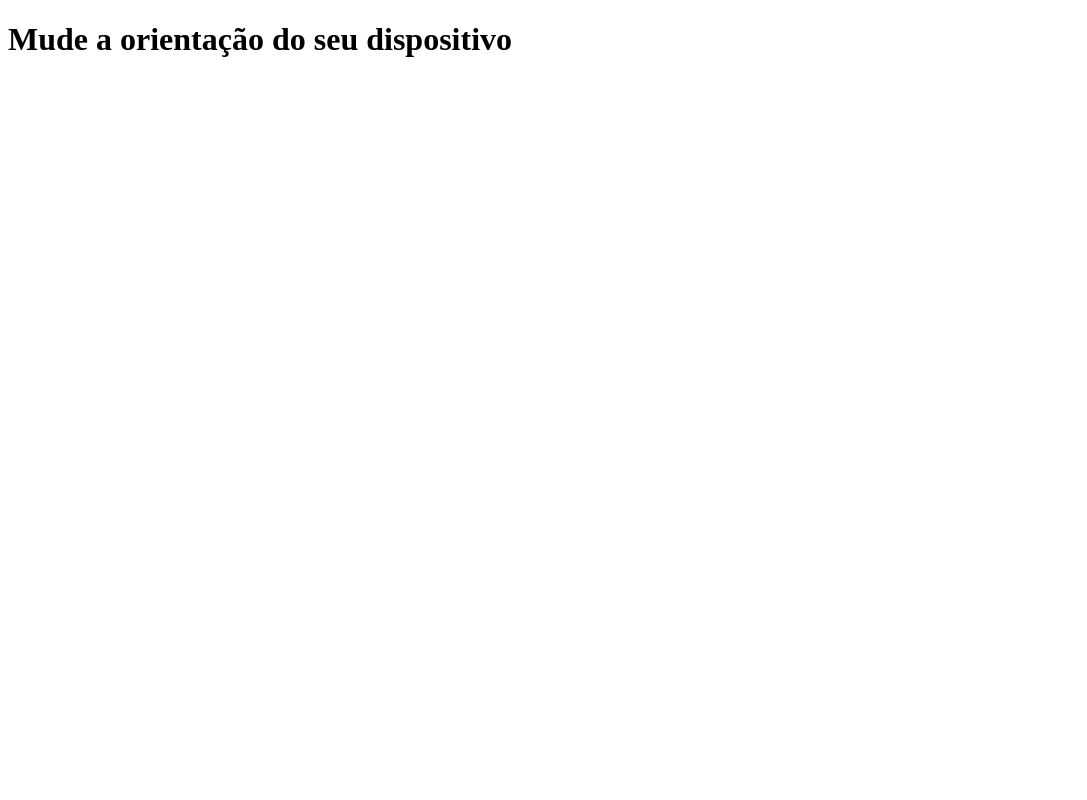
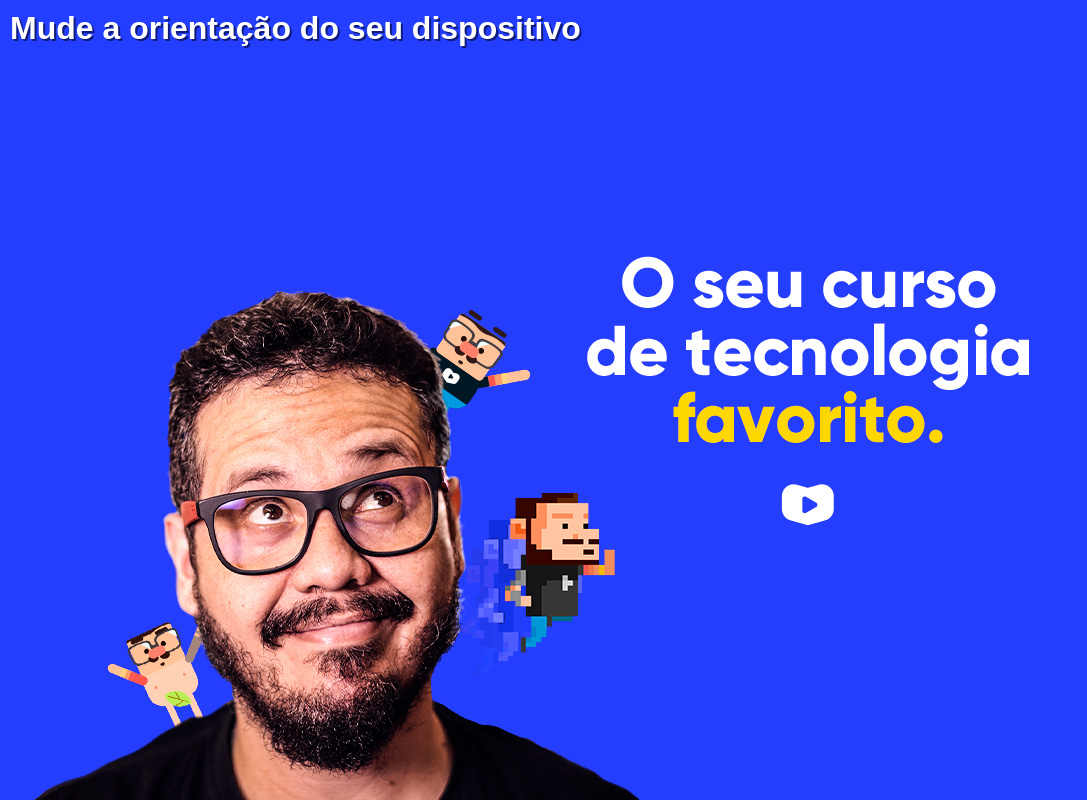
Before and after one commit to Princesval/html-css, a plain HTML site: page exercicios/ex026/mq002/index.html in a window 1280 px wide. Shown: the whole page, without its empty margins (0-1087 px from the left). Drawn offline with Linux system fonts and the light colour scheme.

Commit message:
ex 002 mq

```diff
--- a/exercicios/ex026/mq002/estilos/paisagem.css
+++ b/exercicios/ex026/mq002/estilos/paisagem.css
@@ -1 +1,6 @@
 @charset "UTF-8";
+
+body {
+    background-image: url(../imagens/cev-landscape.jpg);
+    background-position: left bottom;
+}
--- a/exercicios/ex026/mq002/estilos/retrato.css
+++ b/exercicios/ex026/mq002/estilos/retrato.css
@@ -1 +1,6 @@
 @charset "UTF-8";
+
+body {
+    background-image: url(../imagens/cev-portrait.jpg);
+    background-position: center bottom;
+}
--- a/exercicios/ex026/mq002/estilos/style.css
+++ b/exercicios/ex026/mq002/estilos/style.css
@@ -1 +1,21 @@
 @charset "UTF-8";
+
+* {
+    margin: 0px;
+    padding: 0px;
+    font-family: Arial, Helvetica, sans-serif;
+}
+
+html, body {
+    width: 100vw;
+    height: 100vh;
+    background-color: #233eff;
+    background-size: contain;
+    background-repeat: no-repeat;
+}
+
+h1 {
+    color: white;
+    text-shadow: 2px 2px 0px #101c7c;
+    padding: 10px;
+}
```
